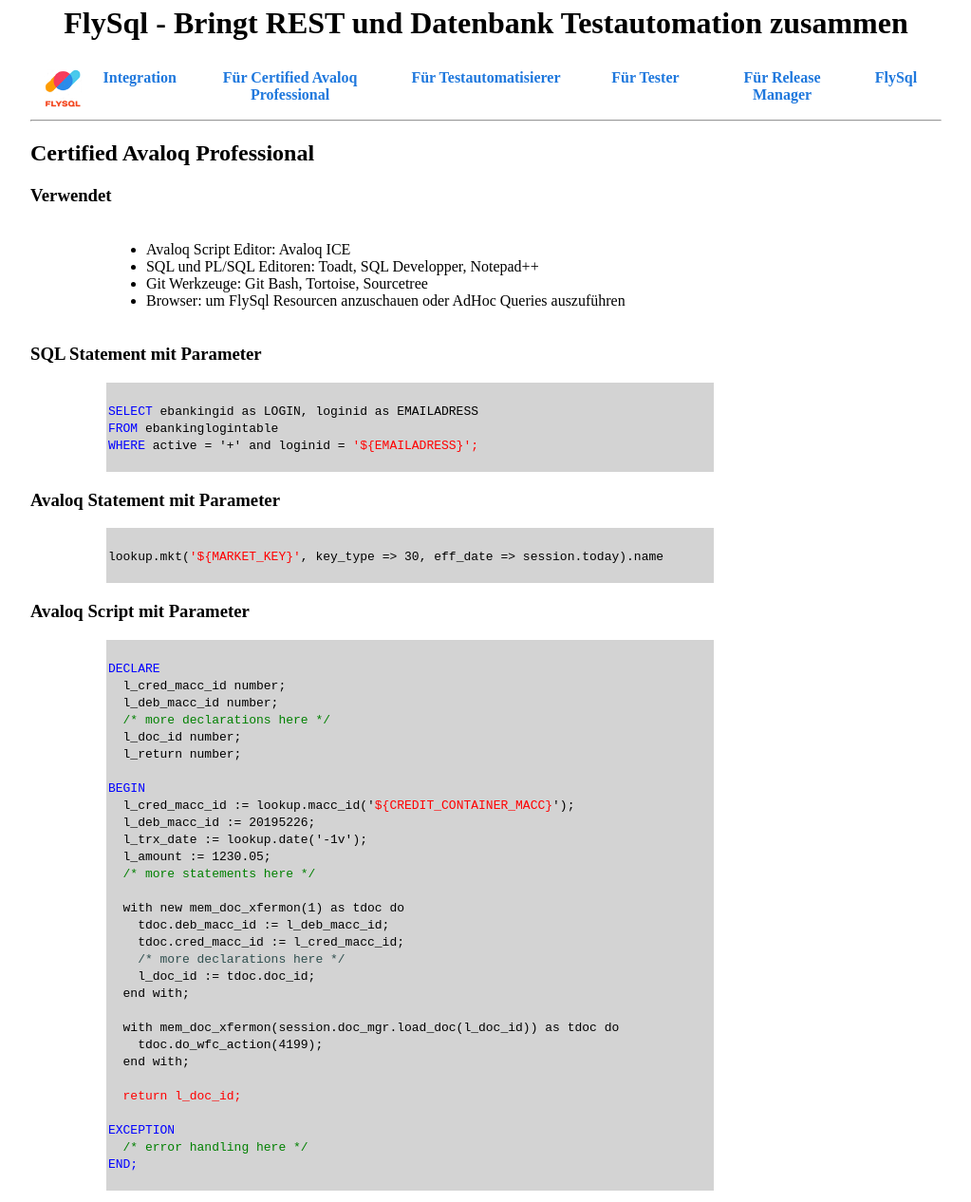
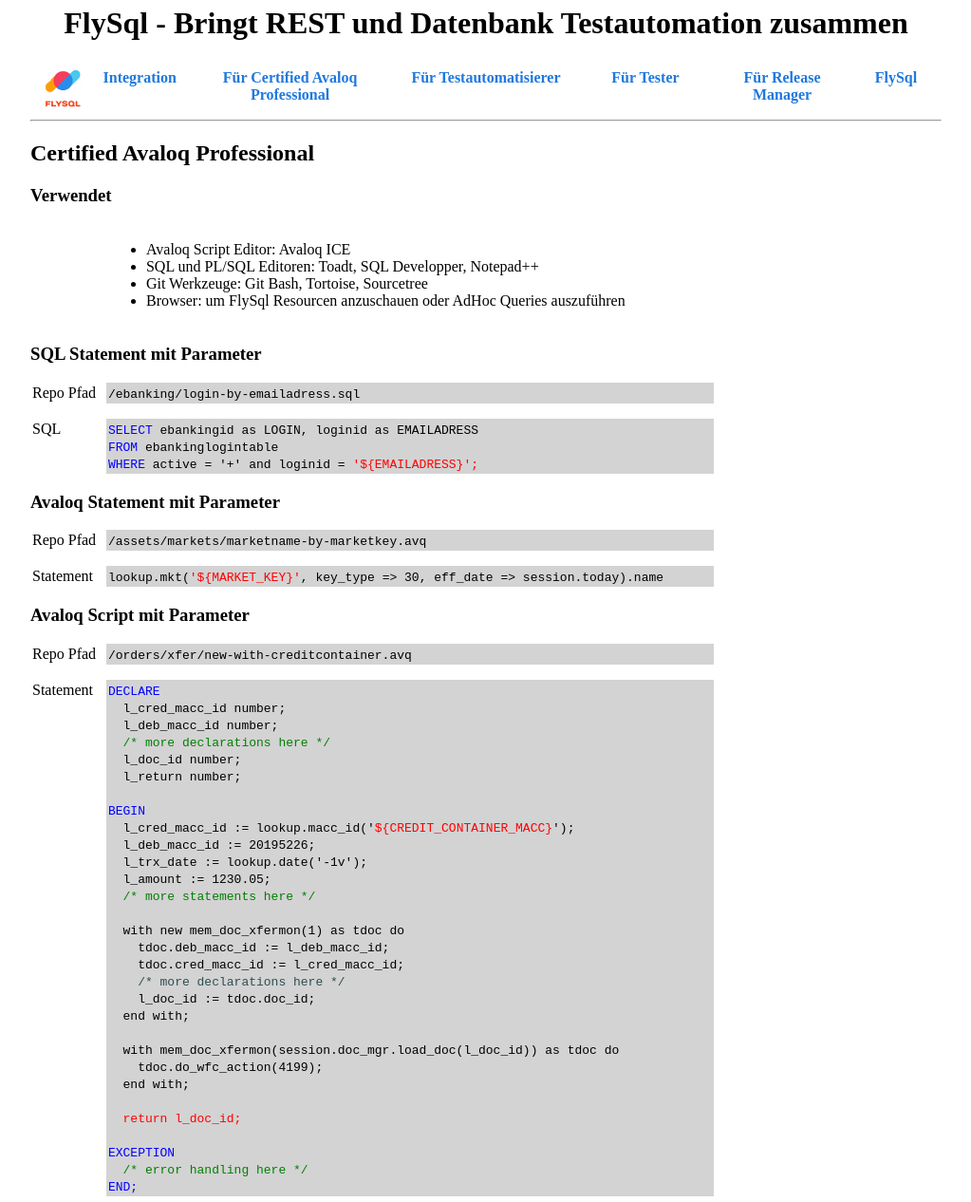
Before and after one commit to flysql/flysql.github.io, a Jekyll site: the page built from certified-avaloq-prof/index.html, in a window 1280 px wide. Shown: the whole page at 95% size, without its empty margins (128-1151 px from the left). Built offline with Jekyll 4.4.1, drawn with Linux system fonts in a browser that asks for light colours.

Commit message:
adds git repo path to avaloq professional

```diff
--- a/certified-avaloq-prof/index.html
+++ b/certified-avaloq-prof/index.html
@@ -18,31 +18,50 @@
 	</div>
 	<h3>SQL Statement mit Parameter</h3>
 	<div class="row">
-		<div class="col-1"></div>
+		<div class="col-1">Repo Pfad</div>
 		<div class="col-8 code-grey-font">
-			<br>
+			<span class="sql-repo-path">/ebanking/login-by-emailadress.sql</span>
+		</div>
+		<div class="col-3"></div>
+	</div>
+	</p>
+	<div class="row">
+		<div class="col-1">SQL</div>
+		<div class="col-8 code-grey-font">
 			<span class="sql-blue">SELECT</span><span class="sql-black"> ebankingid as LOGIN, loginid as EMAILADRESS </span><br>
 			<span class="sql-blue">FROM </span><span class="sql-black"> ebankinglogintable</span></br>
 			<span class="sql-blue">WHERE</span><span class="sql-black"> active = '+' and loginid = </span><span class="sql-red">'${EMAILADRESS}';</span><br>
-			<span></span></br>
 		</div>
 		<div class="col-3"></div>
 	</div>
 	<h3>Avaloq Statement mit Parameter</h3>
 	<div class="row">
-		<div class="col-1"></div>
+		<div class="col-1">Repo Pfad</div>
 		<div class="col-8 code-grey-font">
-		<br>
+			<span class="sql-repo-path">/assets/markets/marketname-by-marketkey.avq</span>
+		</div>
+		<div class="col-3"></div>
+	</div>
+	</p>
+	<div class="row">
+		<div class="col-1">Statement</div>
+		<div class="col-8 code-grey-font">
 			<span class="sql-black">lookup.mkt(</span><span class="sql-red">'${MARKET_KEY}'</span><span class="sql-black">, key_type => 30, eff_date => session.today).name</span><br>
-			<span></span><br>
 		</div>
 		<div class="col-3"></div>
 	</div>
 	<h3>Avaloq Script mit Parameter</h3>
 	<div class="row">
-		<div class="col-1"></div>
+		<div class="col-1">Repo Pfad</div>
 		<div class="col-8 code-grey-font">
-		<br>
+			<span class="sql-repo-path">/orders/xfer/new-with-creditcontainer.avq</span>
+		</div>
+		<div class="col-3"></div>
+	</div>
+	</p>
+	<div class="row">
+		<div class="col-1">Statement</div>
+		<div class="col-8 code-grey-font">
 			<span class="sql-blue">DECLARE</span></br>
 			<span class="sql-black">&nbsp;&nbsp;l_cred_macc_id number;</span><br>
 			<span class="sql-black">&nbsp;&nbsp;l_deb_macc_id number;</span><br>
@@ -72,8 +91,7 @@
 			<span></span><br>
 			<span class="sql-blue">EXCEPTION</span></br>
 			<span class="sql-green">&nbsp;&nbsp;/* error handling here */</span><br>
-			<span class="sql-blue">END;</span><br>
-			<span></span><br>
+			<span class="sql-blue">END;</span>
 		</div>
 		<div class="col-3"></div>
 	</div>
--- a/css/main.css
+++ b/css/main.css
@@ -59,6 +59,13 @@
 
 .code-grey-font {
     background-color: lightgray;
+}
+
+.sql-repo-path {
+    color: black;
+    font-family: 'Courier New', Courier, monospace !important;
+    font-size: small;
+    font-weight: 400;
 }
 
 .sql-blue {
```
